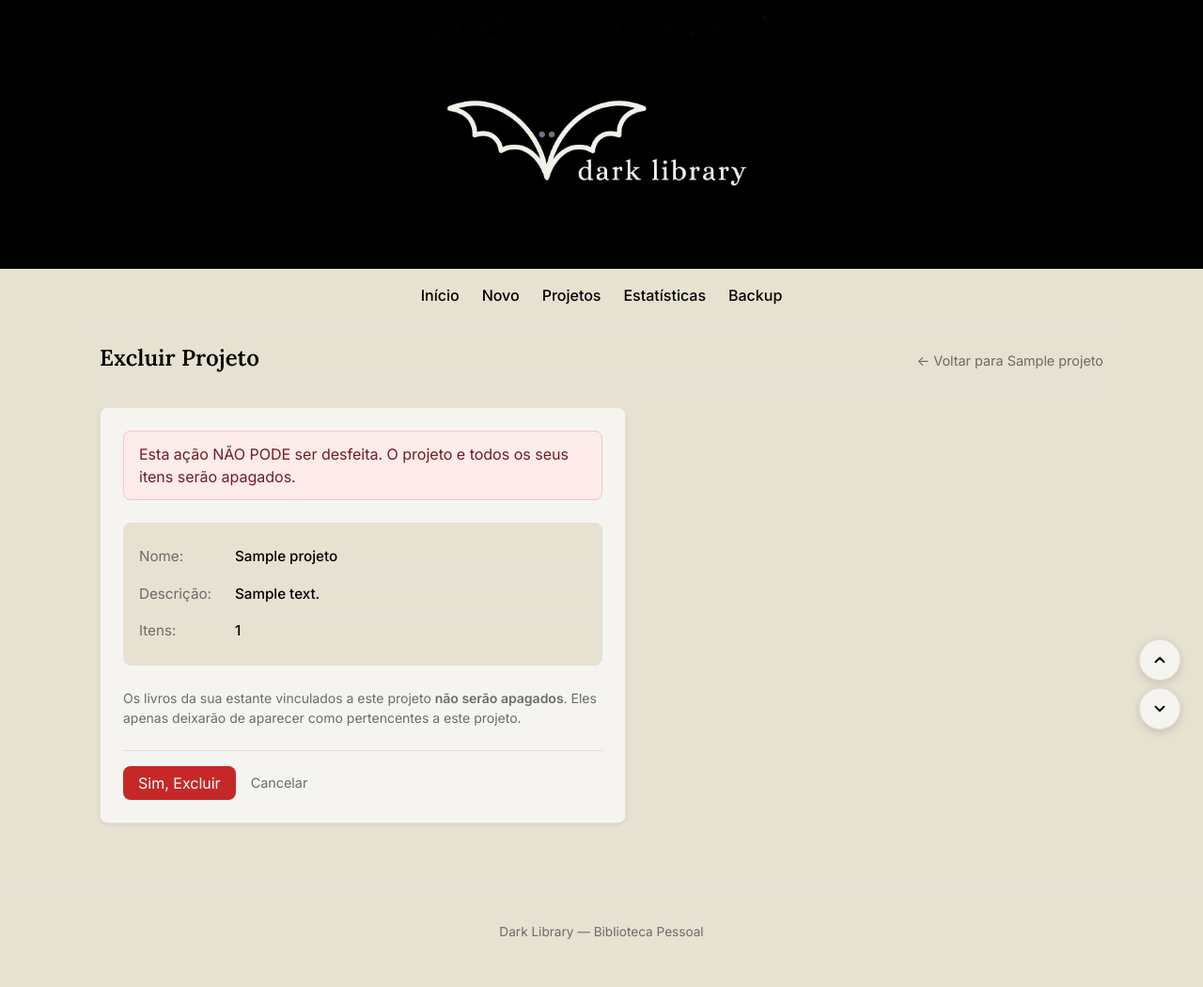
After one commit to sheppita/darklibrary, a Flask app: page /projetos/1/excluir in a window 1280 px wide. The commit adds this page. Shown: the whole page at 94% size. Run offline with Flask 3, Linux system fonts and the light colour scheme; tables that the repository leaves empty hold one stand-in row (values such as "Sample post"); some libraries are stand-ins or nearby versions.

Commit message:
Etapa 15 - acertos

```diff
--- a/app.py
+++ b/app.py
@@ -1557,6 +1557,20 @@ def projeto_vincular_automaticamente(projeto_id):
 
     return redirect(url_for("projeto_detalhe", projeto_id=projeto.id, vinculados=vinculados))
 
+@app.route("/projetos/<int:projeto_id>/excluir", methods=["GET", "POST"])
+def projeto_excluir(projeto_id):
+    projeto = db.get_or_404(Projeto, projeto_id)
+
+    if request.method == "POST":
+        # Apaga o projeto. Os itens vão junto (cascade).
+        # Os livros da DL vinculados ficam intactos — a FK
+        # ON DELETE SET NULL desvincula item_projeto.livro_id.
+        db.session.delete(projeto)
+        db.session.commit()
+        return redirect(url_for("projetos"))
+
+    return render_template("projeto_excluir.html", projeto=projeto)
+
 # ─────────────────────────────────────────────
 # Criação automática das tabelas
 # ─────────────────────────────────────────────
--- a/templates/projeto.html
+++ b/templates/projeto.html
@@ -9,13 +9,16 @@
 
     <div class="pagina-cabecalho">
         <h1>{{ projeto.nome }}</h1>
+
         <div class="pagina-cabecalho-acoes">
             <a href="{{ url_for('item_novo', projeto_id=projeto.id) }}" class="botao-secundario botao-pequeno">+ Adicionar Item</a>
             <form method="POST" action="{{ url_for('projeto_vincular_automaticamente', projeto_id=projeto.id) }}" class="form-inline">
                 <button type="submit" class="botao-secundario botao-pequeno">Vincular Automaticamente</button>
             </form>
+            <a href="{{ url_for('projeto_excluir', projeto_id=projeto.id) }}" class="botao-perigo botao-pequeno">Excluir Projeto</a>
             <a href="{{ url_for('projetos') }}" class="link-voltar">← Todos os Projetos</a>
         </div>
+
     </div>
 
     {% if vinculados_msg is not none %}
--- /dev/null
+++ b/templates/projeto_excluir.html
@@ -0,0 +1,49 @@
+{% extends "base.html" %}
+
+{% block titulo %}Dark Library — Excluir Projeto{% endblock %}
+
+{% block conteudo %}
+
+    <div class="pagina-cabecalho">
+        <h1>Excluir Projeto</h1>
+        <a href="{{ url_for('projeto_detalhe', projeto_id=projeto.id) }}" class="link-voltar">
+            ← Voltar para {{ projeto.nome }}
+        </a>
+    </div>
+
+    <div class="excluir-caixa">
+
+        <p class="excluir-aviso">
+            Esta ação NÃO PODE ser desfeita. O projeto e todos os seus itens serão apagados.
+        </p>
+
+        <div class="excluir-info">
+            <div class="excluir-linha">
+                <span class="excluir-rotulo">Nome:</span>
+                <span class="excluir-valor">{{ projeto.nome }}</span>
+            </div>
+            {% if projeto.descricao %}
+                <div class="excluir-linha">
+                    <span class="excluir-rotulo">Descrição:</span>
+                    <span class="excluir-valor">{{ projeto.descricao }}</span>
+                </div>
+            {% endif %}
+            <div class="excluir-linha">
+                <span class="excluir-rotulo">Itens:</span>
+                <span class="excluir-valor">{{ projeto.itens | length }}</span>
+            </div>
+        </div>
+
+        <p class="projeto-descricao">
+            Os livros da sua estante vinculados a este projeto <strong>não serão apagados</strong>.
+            Eles apenas deixarão de aparecer como pertencentes a este projeto.
+        </p>
+
+        <form method="POST" class="excluir-acoes">
+            <button type="submit" class="botao-perigo">Sim, Excluir</button>
+            <a href="{{ url_for('projeto_detalhe', projeto_id=projeto.id) }}" class="link-cancelar">Cancelar</a>
+        </form>
+
+    </div>
+
+{% endblock %}
```
